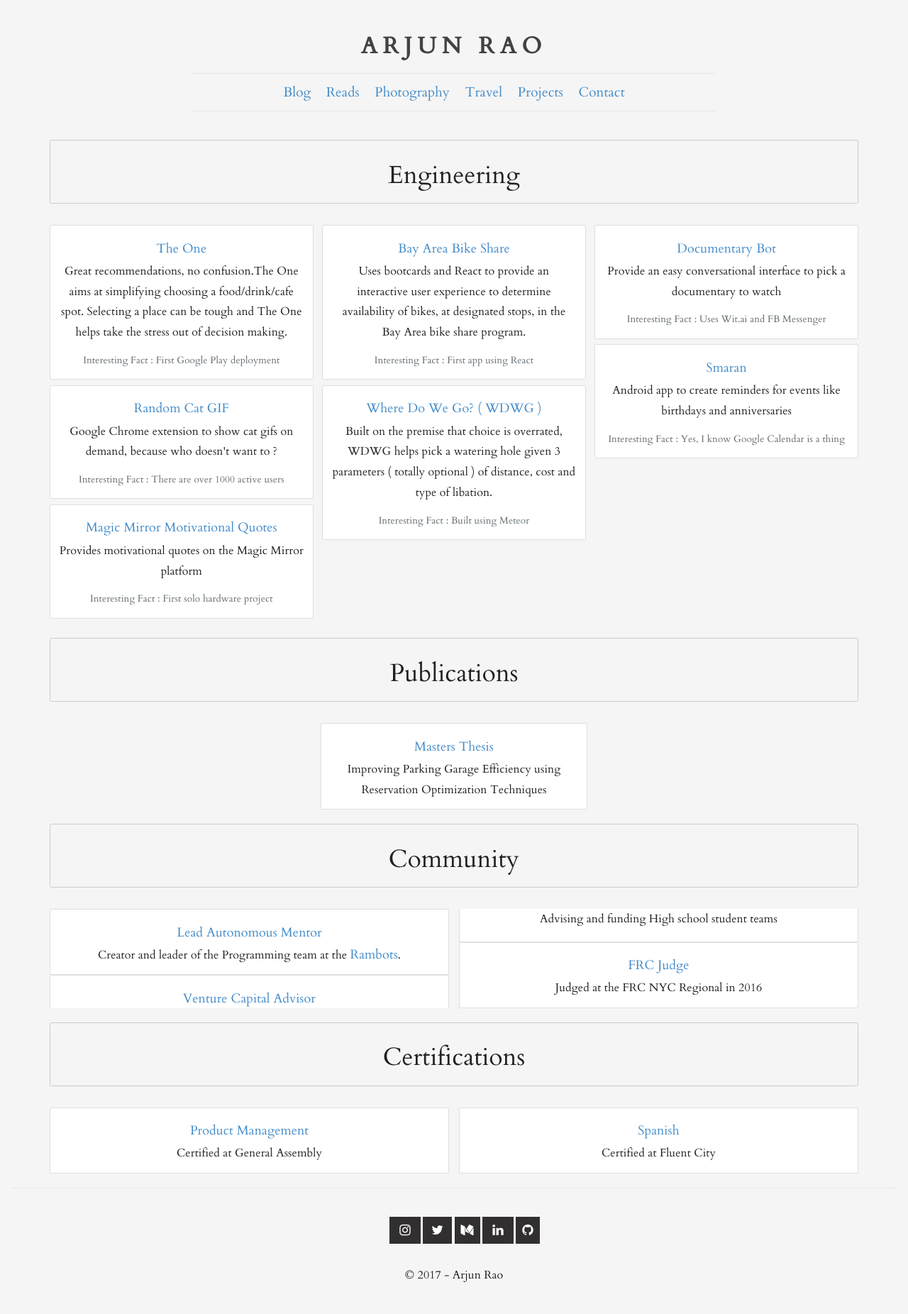
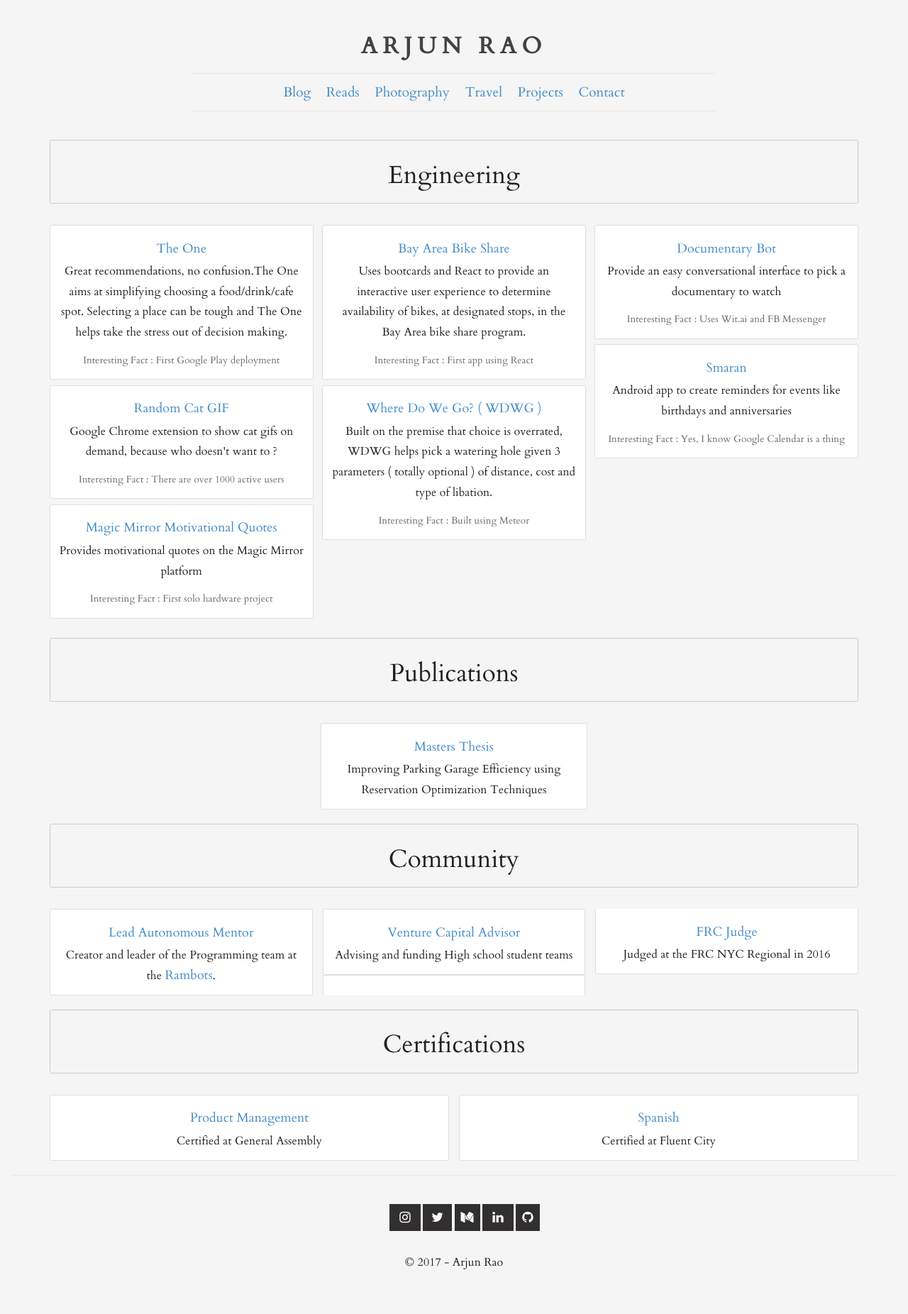
Before and after one commit to arjunrao87/arjunrao.co-v1, a Jekyll site: the page built from projects/index.html, in a window 1280 px wide. Shown: the whole page at 71% size. Built offline with Jekyll 4.4.1, drawn with Linux system fonts in a browser that asks for light colours; nearby versions of some CDN libraries; comment, search, counter and statistics services are not loaded.

Commit message:
Adding build info

```diff
--- a/_includes/projects.html
+++ b/_includes/projects.html
@@ -80,7 +80,7 @@
     </div>
   </div>
   <br />
-  <div class="card-columns-duo" >
+  <div class="card-columns-tri" >
     <div class="card text-center">
       <div class="card-block">
         <a href="https://github.com/frc4571" target="_blank"><h4 class="card-title">Lead Autonomous Mentor</h4></a>
--- a/assets/css/main.css
+++ b/assets/css/main.css
@@ -267,6 +267,10 @@ pre > code { border: 0; padding-right: 0; padding-left: 0; }
   column-count : 2
 }
 
+.card-columns-tri {
+  column-count : 3
+}
+
 .card-columns-solo {
 		width: 33%;
 		margin: 0 auto;
```
